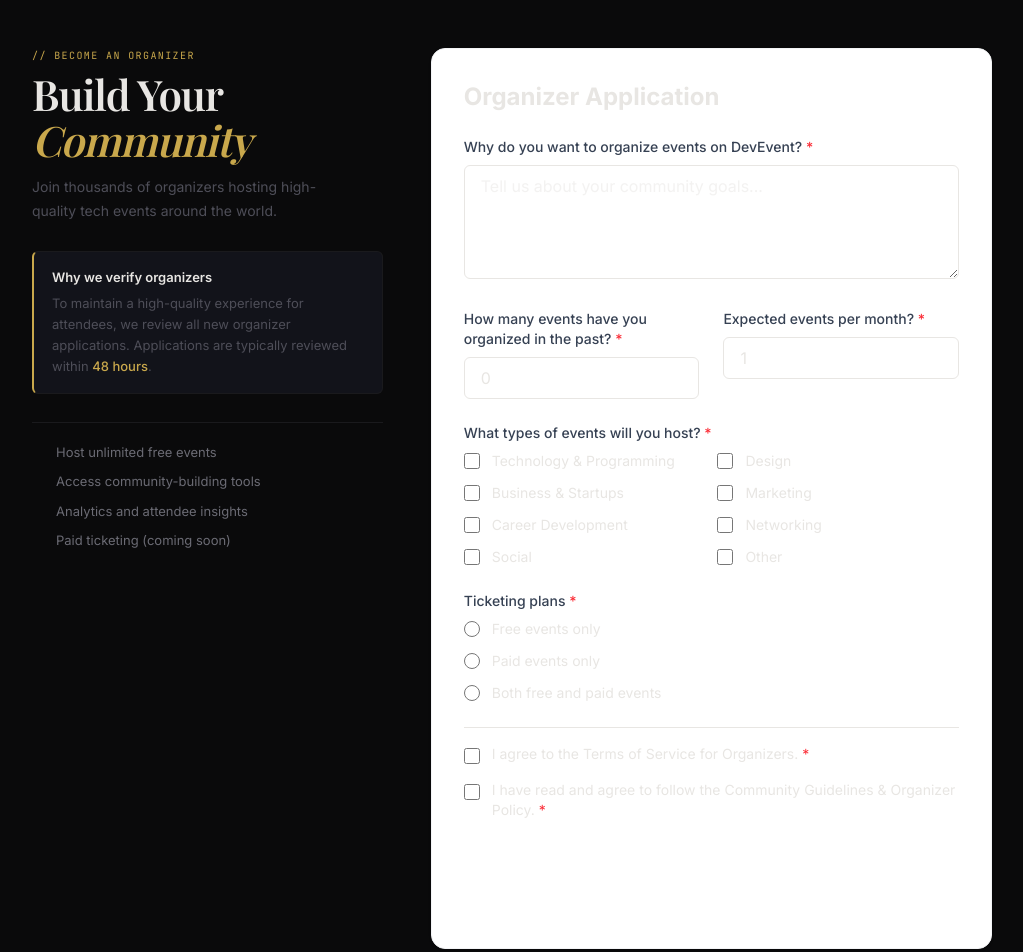
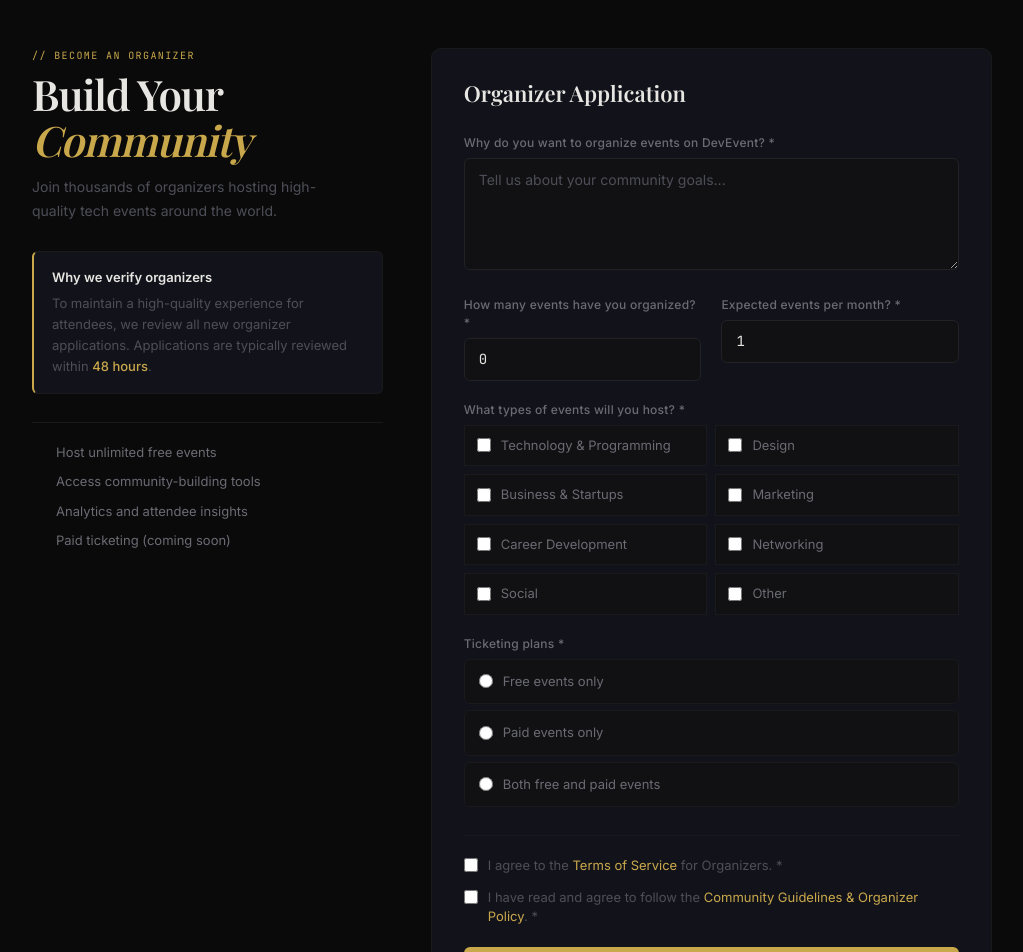
Before and after one commit to YashVarpe05/DevEvent, a Next.js app: page /become-organizer in a window 1280 px wide. Shown: the top 952 px of the page, without its empty margins (128-1151 px from the left). Built offline with nearby package versions, Linux system fonts and the light colour scheme; no server answers.

Commit message:
feat(ui): reskin BecomeOrganizerForm dark theme with gold accents

```diff
--- a/components/BecomeOrganizerForm.tsx
+++ b/components/BecomeOrganizerForm.tsx
@@ -74,169 +74,400 @@ export default function BecomeOrganizerForm() {
 		"Other",
 	];
 
+	const labelStyle: React.CSSProperties = {
+		fontSize: "12px",
+		fontWeight: 500,
+		color: "var(--text-secondary)",
+		letterSpacing: "0.02em",
+		marginBottom: "6px",
+		display: "block",
+	};
+
+	const inputStyle: React.CSSProperties = {
+		width: "100%",
+		background: "var(--bg-elevated)",
+		border: "1px solid var(--border)",
+		borderRadius: "var(--radius-md)",
+		padding: "10px 14px",
+		fontSize: "14px",
+		color: "var(--text-primary)",
+		outline: "none",
+		transition: "border-color 150ms ease, box-shadow 150ms ease",
+		fontFamily: "var(--font-body)",
+		boxSizing: "border-box" as const,
+	};
+
+	const fieldErrorStyle: React.CSSProperties = {
+		fontSize: "12px",
+		color: "var(--red)",
+		marginTop: "4px",
+	};
+
+	const handleFocus = (e: React.FocusEvent<HTMLInputElement | HTMLTextAreaElement>) => {
+		e.target.style.borderColor = "rgba(201,168,76,0.5)";
+		e.target.style.boxShadow = "0 0 0 3px #131008";
+	};
+
+	const handleBlur = (e: React.FocusEvent<HTMLInputElement | HTMLTextAreaElement>) => {
+		e.target.style.borderColor = "var(--border)";
+		e.target.style.boxShadow = "none";
+	};
+
 	return (
-		<div className="bg-white rounded-xl shadow-sm border border-gray-100 p-6 md:p-8">
-			<h2 className="text-2xl font-bold mb-6">Organizer Application</h2>
+		<div
+			style={{
+				background: "var(--bg-surface)",
+				border: "1px solid var(--border-dim)",
+				borderRadius: "var(--radius-lg)",
+				padding: "28px 32px",
+			}}
+		>
+			<h2
+				style={{
+					fontFamily: "var(--font-serif)",
+					fontSize: "22px",
+					fontWeight: 600,
+					color: "var(--text-primary)",
+					marginBottom: "24px",
+				}}
+			>
+				Organizer Application
+			</h2>
 
 			{error && (
-				<div className="mb-6 p-4 bg-red-50 text-red-700 rounded-md text-sm">
+				<div
+					style={{
+						marginBottom: "20px",
+						background: "rgba(204,70,70,0.06)",
+						border: "1px solid rgba(204,70,70,0.25)",
+						borderRadius: "var(--radius-md)",
+						padding: "10px 14px",
+						color: "var(--red)",
+						fontSize: "13px",
+					}}
+				>
 					{error}
 				</div>
 			)}
 
-			<form onSubmit={handleSubmit(onSubmit)} className="space-y-6">
+			<form onSubmit={handleSubmit(onSubmit)} style={{ display: "flex", flexDirection: "column", gap: "20px" }}>
 				{/* Why Organizing */}
 				<div>
-					<label className="block text-sm font-medium text-gray-700 mb-2">
-						Why do you want to organize events on DevEvent? <span className="text-red-500">*</span>
+					<label style={labelStyle}>
+						Why do you want to organize events on DevEvent? <span style={{ color: "var(--red)" }}>*</span>
 					</label>
 					<textarea
 						{...register("whyOrganizing")}
 						rows={4}
-						className="w-full px-4 py-2 border rounded-md focus:ring-2 focus:ring-primary focus:border-primary outline-none"
 						placeholder="Tell us about your community goals..."
+						style={{
+							...inputStyle,
+							minHeight: "100px",
+							resize: "vertical" as const,
+							lineHeight: 1.6,
+						}}
+						onFocus={handleFocus as any}
+						onBlur={handleBlur as any}
 					/>
 					{errors.whyOrganizing && (
-						<p className="mt-1 text-sm text-red-500">{errors.whyOrganizing.message}</p>
+						<p style={fieldErrorStyle}>{errors.whyOrganizing.message}</p>
 					)}
 				</div>
 
-				<div className="grid grid-cols-1 md:grid-cols-2 gap-6">
+				<div style={{ display: "grid", gridTemplateColumns: "1fr 1fr", gap: "20px" }}>
 					{/* Past Events */}
 					<div>
-						<label className="block text-sm font-medium text-gray-700 mb-2">
-							How many events have you organized in the past? <span className="text-red-500">*</span>
+						<label style={labelStyle}>
+							How many events have you organized? <span style={{ color: "var(--red)" }}>*</span>
 						</label>
 						<input
 							type="number"
 							{...register("pastEventsCount", { valueAsNumber: true })}
-							className="w-full px-4 py-2 border rounded-md focus:ring-2 focus:ring-primary focus:border-primary outline-none"
 							min="0"
+							style={{
+								...inputStyle,
+								fontFamily: "var(--font-mono)",
+							}}
+							onFocus={handleFocus}
+							onBlur={handleBlur}
 						/>
 						{errors.pastEventsCount && (
-							<p className="mt-1 text-sm text-red-500">{errors.pastEventsCount.message}</p>
+							<p style={fieldErrorStyle}>{errors.pastEventsCount.message}</p>
 						)}
 					</div>
 
 					{/* Expected Events */}
 					<div>
-						<label className="block text-sm font-medium text-gray-700 mb-2">
-							Expected events per month? <span className="text-red-500">*</span>
+						<label style={labelStyle}>
+							Expected events per month? <span style={{ color: "var(--red)" }}>*</span>
 						</label>
 						<input
 							type="number"
 							{...register("expectedEventsPerMonth", { valueAsNumber: true })}
-							className="w-full px-4 py-2 border rounded-md focus:ring-2 focus:ring-primary focus:border-primary outline-none"
 							min="1"
+							style={{
+								...inputStyle,
+								fontFamily: "var(--font-mono)",
+							}}
+							onFocus={handleFocus}
+							onBlur={handleBlur}
 						/>
 						{errors.expectedEventsPerMonth && (
-							<p className="mt-1 text-sm text-red-500">{errors.expectedEventsPerMonth.message}</p>
+							<p style={fieldErrorStyle}>{errors.expectedEventsPerMonth.message}</p>
 						)}
 					</div>
 				</div>
 
 				{/* Event Types */}
 				<div>
-					<label className="block text-sm font-medium text-gray-700 mb-2">
-						What types of events will you host? <span className="text-red-500">*</span>
+					<label style={labelStyle}>
+						What types of events will you host? <span style={{ color: "var(--red)" }}>*</span>
 					</label>
-					<div className="grid grid-cols-1 sm:grid-cols-2 gap-3">
+					<div style={{ display: "grid", gridTemplateColumns: "1fr 1fr", gap: "8px" }}>
 						{EVENT_TYPES.map((type) => (
-							<label key={type} className="flex items-center space-x-3 text-sm">
+							<label
+								key={type}
+								className="event-type-checkbox"
+								style={{
+									display: "flex",
+									alignItems: "center",
+									gap: "10px",
+									padding: "10px 12px",
+									background: "var(--bg-elevated)",
+									border: "1px solid var(--border-dim)",
+									borderRadius: "var(--radius-sm)",
+									fontSize: "13px",
+									color: "var(--text-secondary)",
+									cursor: "pointer",
+									transition: "all 150ms ease",
+								}}
+							>
 								<input
 									type="checkbox"
 									value={type}
 									{...register("primaryEventTypes")}
-									className="rounded border-gray-300 text-primary focus:ring-primary cursor-pointer w-4 h-4"
+									style={{
+										width: "14px",
+										height: "14px",
+										accentColor: "var(--gold)",
+										flexShrink: 0,
+										cursor: "pointer",
+									}}
 								/>
 								<span>{type}</span>
 							</label>
 						))}
 					</div>
 					{errors.primaryEventTypes && (
-						<p className="mt-2 text-sm text-red-500">{errors.primaryEventTypes.message}</p>
+						<p style={fieldErrorStyle}>{errors.primaryEventTypes.message}</p>
 					)}
 				</div>
 
 				{/* Ticketing Intent */}
 				<div>
-					<label className="block text-sm font-medium text-gray-700 mb-2">
-						Ticketing plans <span className="text-red-500">*</span>
+					<label style={labelStyle}>
+						Ticketing plans <span style={{ color: "var(--red)" }}>*</span>
 					</label>
-					<div className="space-y-3">
-						<label className="flex items-center space-x-3 text-sm">
-							<input
-								type="radio"
-								value="free_only"
-								{...register("ticketingIntent")}
-								className="text-primary focus:ring-primary w-4 h-4"
-							/>
-							<span>Free events only</span>
-						</label>
-						<label className="flex items-center space-x-3 text-sm">
-							<input
-								type="radio"
-								value="paid_only"
-								{...register("ticketingIntent")}
-								className="text-primary focus:ring-primary w-4 h-4"
-							/>
-							<span>Paid events only</span>
-						</label>
-						<label className="flex items-center space-x-3 text-sm">
-							<input
-								type="radio"
-								value="both"
-								{...register("ticketingIntent")}
-								className="text-primary focus:ring-primary w-4 h-4"
-							/>
-							<span>Both free and paid events</span>
-						</label>
+					<div style={{ display: "flex", flexDirection: "column", gap: "6px" }}>
+						{[
+							{ value: "free_only", label: "Free events only" },
+							{ value: "paid_only", label: "Paid events only" },
+							{ value: "both", label: "Both free and paid events" },
+						].map((option) => (
+							<label
+								key={option.value}
+								className="ticketing-radio"
+								style={{
+									display: "flex",
+									alignItems: "center",
+									gap: "10px",
+									padding: "12px 14px",
+									background: "var(--bg-elevated)",
+									border: "1px solid var(--border-dim)",
+									borderRadius: "var(--radius-md)",
+									fontSize: "13px",
+									color: "var(--text-secondary)",
+									cursor: "pointer",
+									transition: "all 150ms ease",
+								}}
+							>
+								<input
+									type="radio"
+									value={option.value}
+									{...register("ticketingIntent")}
+									style={{
+										accentColor: "var(--gold)",
+										width: "14px",
+										height: "14px",
+										cursor: "pointer",
+									}}
+								/>
+								<span>{option.label}</span>
+							</label>
+						))}
 					</div>
 					{errors.ticketingIntent && (
-						<p className="mt-2 text-sm text-red-500">{errors.ticketingIntent.message}</p>
+						<p style={fieldErrorStyle}>{errors.ticketingIntent.message}</p>
 					)}
 				</div>
 
-				<div className="pt-4 border-t space-y-4">
-					<label className="flex items-start space-x-3 text-sm">
+				{/* Terms / Policy */}
+				<div
+					style={{
+						borderTop: "1px solid var(--border-dim)",
+						paddingTop: "20px",
+						marginTop: "8px",
+						display: "flex",
+						flexDirection: "column",
+						gap: "12px",
+					}}
+				>
+					<label
+						style={{
+							display: "flex",
+							alignItems: "flex-start",
+							gap: "10px",
+							fontSize: "13px",
+							color: "var(--text-muted)",
+							lineHeight: 1.5,
+							cursor: "pointer",
+						}}
+					>
 						<input
 							type="checkbox"
 							{...register("termsAccepted")}
-							className="mt-1 rounded border-gray-300 text-primary focus:ring-primary cursor-pointer w-4 h-4 shrink-0"
+							style={{
+								marginTop: "2px",
+								width: "14px",
+								height: "14px",
+								accentColor: "var(--gold)",
+								flexShrink: 0,
+								cursor: "pointer",
+							}}
 						/>
 						<span>
-							I agree to the <a href="#" className="text-primary hover:underline">Terms of Service</a> for Organizers. <span className="text-red-500">*</span>
+							I agree to the{" "}
+							<a
+								href="#"
+								style={{
+									color: "var(--gold)",
+									textDecoration: "none",
+								}}
+								onMouseEnter={(e) => (e.currentTarget.style.color = "#DFC06E")}
+								onMouseLeave={(e) => (e.currentTarget.style.color = "var(--gold)")}
+							>
+								Terms of Service
+							</a>{" "}
+							for Organizers. <span style={{ color: "var(--red)" }}>*</span>
 						</span>
 					</label>
 					{errors.termsAccepted && (
-						<p className="mt-1 text-sm text-red-500">{errors.termsAccepted.message}</p>
+						<p style={fieldErrorStyle}>{errors.termsAccepted.message}</p>
 					)}
 
-					<label className="flex items-start space-x-3 text-sm">
+					<label
+						style={{
+							display: "flex",
+							alignItems: "flex-start",
+							gap: "10px",
+							fontSize: "13px",
+							color: "var(--text-muted)",
+							lineHeight: 1.5,
+							cursor: "pointer",
+						}}
+					>
 						<input
 							type="checkbox"
 							{...register("policyAccepted")}
-							className="mt-1 rounded border-gray-300 text-primary focus:ring-primary cursor-pointer w-4 h-4 shrink-0"
+							style={{
+								marginTop: "2px",
+								width: "14px",
+								height: "14px",
+								accentColor: "var(--gold)",
+								flexShrink: 0,
+								cursor: "pointer",
+							}}
 						/>
 						<span>
-							I have read and agree to follow the <a href="#" className="text-primary hover:underline">Community Guidelines & Organizer Policy</a>. <span className="text-red-500">*</span>
+							I have read and agree to follow the{" "}
+							<a
+								href="#"
+								style={{
+									color: "var(--gold)",
+									textDecoration: "none",
+								}}
+								onMouseEnter={(e) => (e.currentTarget.style.color = "#DFC06E")}
+								onMouseLeave={(e) => (e.currentTarget.style.color = "var(--gold)")}
+							>
+								Community Guidelines &amp; Organizer Policy
+							</a>
+							. <span style={{ color: "var(--red)" }}>*</span>
 						</span>
 					</label>
 					{errors.policyAccepted && (
-						<p className="mt-1 text-sm text-red-500">{errors.policyAccepted.message}</p>
+						<p style={fieldErrorStyle}>{errors.policyAccepted.message}</p>
 					)}
 				</div>
 
-				<div className="pt-6">
+				{/* Submit */}
+				<div>
 					<button
 						type="submit"
 						disabled={isSubmitting}
-						className="w-full bg-primary text-white py-3 px-4 rounded-md hover:bg-primary/90 transition-colors disabled:opacity-50 disabled:cursor-not-allowed font-medium"
+						style={{
+							width: "100%",
+							height: "48px",
+							background: "var(--gold)",
+							color: "#08080A",
+							fontWeight: 600,
+							fontSize: "14px",
+							border: "none",
+							borderRadius: "var(--radius-md)",
+							cursor: isSubmitting ? "not-allowed" : "pointer",
+							transition: "background 160ms ease",
+							letterSpacing: "0.02em",
+							opacity: isSubmitting ? 0.5 : 1,
+						}}
+						onMouseEnter={(e) => {
+							if (!isSubmitting) e.currentTarget.style.background = "#DFC06E";
+						}}
+						onMouseLeave={(e) => {
+							if (!isSubmitting) e.currentTarget.style.background = "var(--gold)";
+						}}
 					>
 						{isSubmitting ? "Submitting Application..." : "Submit Application"}
 					</button>
 				</div>
 			</form>
+
+			<style>{`
+				.event-type-checkbox:hover {
+					border-color: var(--border) !important;
+					color: var(--text-primary) !important;
+				}
+				.event-type-checkbox:has(input:checked) {
+					border-color: rgba(201,168,76,0.4) !important;
+					background: rgba(19,16,8,0.8) !important;
+					color: var(--gold) !important;
+				}
+				.ticketing-radio:hover {
+					border-color: var(--border) !important;
+					color: var(--text-primary) !important;
+				}
+				.ticketing-radio:has(input:checked) {
+					border-color: rgba(201,168,76,0.4) !important;
+					color: var(--text-primary) !important;
+				}
+				textarea::placeholder,
+				input::placeholder {
+					color: var(--text-muted) !important;
+				}
+				@media (max-width: 640px) {
+					.event-type-checkbox {
+						/* keep single column on very small screens handled by grid */
+					}
+				}
+			`}</style>
 		</div>
 	);
 }
```
